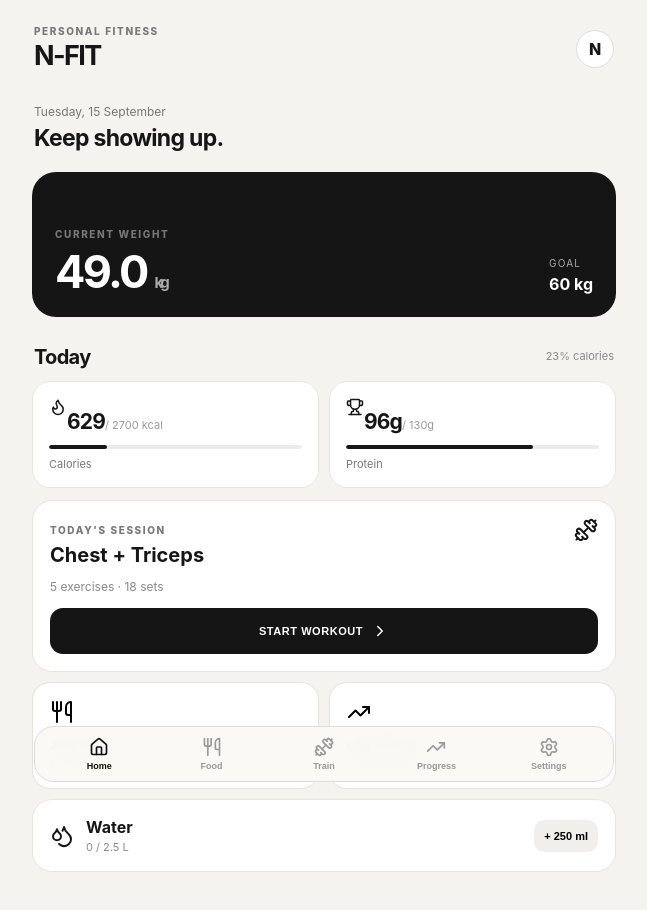
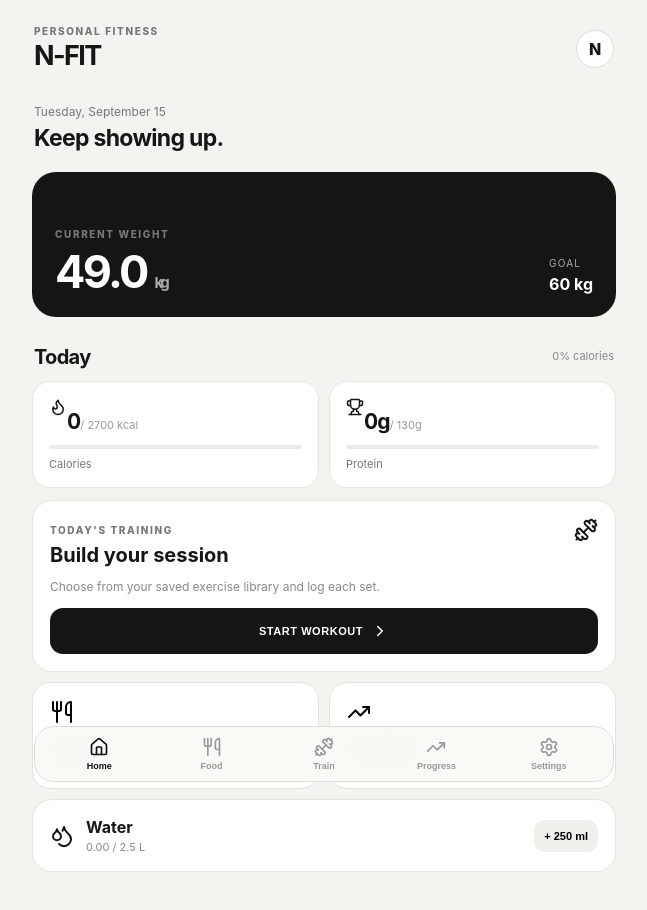
Before and after one commit to nishuyadav45111976-gif/N-Fit, a React (Vite) app: page / in a window 1280 px wide. Shown: the top 910 px of the page, without its empty margins (316-963 px from the left). Built offline with nearby package versions, Linux system fonts and the light colour scheme.

Commit message:
Add files via upload

```diff
--- a/src/main.jsx
+++ b/src/main.jsx
@@ -1,129 +1,134 @@
 import React, {useMemo, useState} from "react";
 import { createRoot } from "react-dom/client";
-import { Home, Utensils, Dumbbell, TrendingUp, Settings, Plus, ChevronRight, Flame, Droplets, Trophy } from "lucide-react";
+import { Home, Utensils, Dumbbell, TrendingUp, Settings, Plus, ChevronRight, Flame, Droplets, Trophy, Trash2, ChevronDown } from "lucide-react";
 import "./styles.css";
 
-const initialFood = [
-  {id:1,name:"Eggs",qty:"3 eggs",cal:216,protein:19,fat:14,carbs:1},
-  {id:2,name:"Chicken breast",qty:"250 g raw",cal:413,protein:77,fat:9,carbs:0},
-];
+const todayKey = () => new Date().toISOString().slice(0,10);
+const STORAGE = "nfit-v2";
+const defaultData = {
+  weight: 49,
+  goalWeight: 60,
+  calGoal: 2700,
+  proteinGoal: 130,
+  waterGoal: 2.5,
+  foodByDay: {},
+  workoutsByDay: {},
+  weightHistory: [{date: todayKey(), weight:49}],
+  waterByDay: {}
+};
 
-const exercises = [
-  {name:"Bench Press", last:"25 kg × 8"},
-  {name:"Lat Pulldown", last:"35 kg × 10"},
-  {name:"Incline Dumbbell Press", last:"10 kg × 10"},
-];
+const exerciseLibrary = {
+  Chest: ["Bench Press","Incline Dumbbell Press","Cable Fly","Pec Deck","Chest Press Machine","Dumbbell Fly"],
+  Back: ["Lat Pulldown","Seated Cable Row","One-Arm Dumbbell Row","Barbell Row","Straight-Arm Pulldown","Back Extension"],
+  Shoulders: ["Overhead Press","Dumbbell Shoulder Press","Lateral Raise","Rear Delt Fly","Face Pull","Front Raise"],
+  Biceps: ["Barbell Curl","Dumbbell Curl","Hammer Curl","Incline Dumbbell Curl","Cable Curl","Preacher Curl"],
+  Triceps: ["Cable Pushdown","Overhead Triceps Extension","Skull Crusher","Rope Pushdown","Dips","Close-Grip Bench Press"],
+  Legs: ["Barbell Squat","Leg Press","Romanian Deadlift","Leg Extension","Leg Curl","Walking Lunges","Calf Raise"]
+};
+const weightOptions = Array.from({length: 41},(_,i)=>(i+1)*2.5);
+const repOptions = Array.from({length: 30},(_,i)=>i+1);
+
+const foodDatabase = {
+  Eggs: {cal:72,protein:6.3,fat:4.8,carbs:.4},
+  "Ghee (1 tbsp)": {cal:126,protein:0,fat:14,carbs:0},
+  "Tomato (50 g)": {cal:9,protein:.45,fat:.1,carbs:2},
+  "Onion (30 g)": {cal:12,protein:.3,fat:0,carbs:2.8},
+  "Green chilli (5 g)": {cal:2,protein:.1,fat:0,carbs:.4},
+  "Besan (100 g)": {cal:387,protein:22,fat:6.7,carbs:58},
+  "Chicken breast (100 g cooked)": {cal:165,protein:31,fat:3.6,carbs:0},
+  Rice: {cal:130,protein:2.7,fat:.3,carbs:28},
+  Roti: {cal:120,protein:3.5,fat:3,carbs:18}
+};
+const recipes = {
+  "Egg Bhurji": {
+    servings: 1,
+    ingredients: [
+      {name:"Eggs", qty:"2 eggs", amount:2, unit:"eggs"},
+      {name:"Ghee", qty:"2 tbsp", amount:2, unit:"tbsp"},
+      {name:"Tomato", qty:"50 g", amount:50, unit:"g"},
+      {name:"Onion", qty:"30 g", amount:30, unit:"g"},
+      {name:"Green chilli", qty:"5 g", amount:5, unit:"g"},
+      {name:"Spices", qty:"salt + masala", amount:0, unit:""}
+    ],
+    note:"Default recipe. You can change the egg/ghee quantities before adding."
+  }
+};
+
+function load(){try{return {...defaultData,...JSON.parse(localStorage.getItem(STORAGE)||"{}")}}catch{return defaultData}}
+function save(data){localStorage.setItem(STORAGE,JSON.stringify(data))}
+function foodItem(name,qty,cal,protein,fat=0,carbs=0,recipe=false,ingredients=[]){return {id:crypto.randomUUID?.()||String(Date.now()+Math.random()),name,qty,cal,protein,fat,carbs,recipe,ingredients}}
+function calcRecipe(recipe, eggs=2, gheeTbsp=2){
+  const cal = eggs*foodDatabase.Eggs.cal + gheeTbsp*foodDatabase["Ghee (1 tbsp)"].cal + foodDatabase["Tomato (50 g)"].cal + foodDatabase["Onion (30 g)"].cal + foodDatabase["Green chilli (5 g)"].cal;
+  const protein = eggs*foodDatabase.Eggs.protein + foodDatabase["Tomato (50 g)"].protein + foodDatabase["Onion (30 g)"].protein + foodDatabase["Green chilli (5 g)"].protein;
+  const fat = eggs*foodDatabase.Eggs.fat + gheeTbsp*foodDatabase["Ghee (1 tbsp)"].fat + .1;
+  const carbs = eggs*foodDatabase.Eggs.carbs + 2 + 2.8 + .4;
+  return {cal:Math.round(cal),protein:Number(protein.toFixed(1)),fat:Number(fat.toFixed(1)),carbs:Number(carbs.toFixed(1))};
+}
 
 function App(){
-  const [tab,setTab] = useState("home");
-  const [food,setFood] = useState(initialFood);
-  const [weight,setWeight] = useState(49);
-  const [calGoal,setCalGoal] = useState(2700);
-  const [proteinGoal,setProteinGoal] = useState(130);
-
-  const totals = useMemo(()=>food.reduce((a,f)=>({
-    cal:a.cal+f.cal, protein:a.protein+f.protein, fat:a.fat+f.fat, carbs:a.carbs+f.carbs
-  }),{cal:0,protein:0,fat:0,carbs:0}),[food]);
-
-  const addFood=()=>setFood([...food,{id:Date.now(),name:"New food",qty:"1 serving",cal:200,protein:10,fat:5,carbs:25}]);
-
-  return <div className="app">
-    <header className="topbar">
-      <div>
-        <div className="eyebrow">PERSONAL FITNESS</div>
-        <h1>N-FIT</h1>
-      </div>
-      <div className="avatar">N</div>
-    </header>
-
-    <main>
-      {tab==="home" && <HomePage weight={weight} totals={totals} calGoal={calGoal} proteinGoal={proteinGoal} setTab={setTab}/>}
-      {tab==="food" && <FoodPage food={food} totals={totals} addFood={addFood}/>}
-      {tab==="workout" && <WorkoutPage/>}
-      {tab==="progress" && <ProgressPage weight={weight} setWeight={setWeight}/>}
-      {tab==="settings" && <SettingsPage calGoal={calGoal} setCalGoal={setCalGoal} proteinGoal={proteinGoal} setProteinGoal={setProteinGoal}/>}
-    </main>
-
-    <nav className="nav">
-      {[
-        ["home",Home,"Home"],["food",Utensils,"Food"],["workout",Dumbbell,"Train"],["progress",TrendingUp,"Progress"],["settings",Settings,"Settings"]
-      ].map(([id,Icon,label])=>
-        <button className={tab===id?"active":""} onClick={()=>setTab(id)} key={id}>
-          <Icon size={20}/><span>{label}</span>
-        </button>
-      )}
-    </nav>
-  </div>
+ const [tab,setTab]=useState("home");
+ const [data,setData]=useState(load);
+ const day=todayKey();
+ const update=(patch)=>setData(prev=>{const next={...prev,...patch};save(next);return next});
+ const food=data.foodByDay[day]||[];
+ const workout=data.workoutsByDay[day]||{};
+ const totals=useMemo(()=>food.reduce((a,f)=>({cal:a.cal+f.cal,protein:a.protein+f.protein,fat:a.fat+f.fat,carbs:a.carbs+f.carbs}),{cal:0,protein:0,fat:0,carbs:0}),[food]);
+ const addFood=(item)=>update({foodByDay:{...data.foodByDay,[day]:[...food,item]}});
+ const removeFood=(id)=>update({foodByDay:{...data.foodByDay,[day]:food.filter(f=>f.id!==id)}});
+ const addWeight=(w)=>update({weight:w,weightHistory:[...data.weightHistory,{date:day,weight:w}]});
+ const water=data.waterByDay[day]||0;
+ const addWater=()=>update({waterByDay:{...data.waterByDay,[day]:Math.min(data.waterGoal,water+.25)}});
+ return <div className="app">
+  <header className="topbar"><div><div className="eyebrow">PERSONAL FITNESS</div><h1>N-FIT</h1></div><div className="avatar">N</div></header>
+  <main>
+   {tab==="home"&&<HomePage data={data} totals={totals} water={water} setTab={setTab} addWater={addWater}/>}
+   {tab==="food"&&<FoodPage food={food} totals={totals} addFood={addFood} removeFood={removeFood}/>}
+   {tab==="workout"&&<WorkoutPage workout={workout} updateWorkout={(w)=>update({workoutsByDay:{...data.workoutsByDay,[day]:w}})}/>}
+   {tab==="progress"&&<ProgressPage data={data} addWeight={addWeight}/>}
+   {tab==="settings"&&<SettingsPage data={data} update={update}/>}
+  </main>
+  <nav className="nav">{[["home",Home,"Home"],["food",Utensils,"Food"],["workout",Dumbbell,"Train"],["progress",TrendingUp,"Progress"],["settings",Settings,"Settings"]].map(([id,Icon,label])=><button className={tab===id?"active":""} onClick={()=>setTab(id)} key={id}><Icon size={20}/><span>{label}</span></button>)}</nav>
+ </div>
 }
 
-function HomePage({weight,totals,calGoal,proteinGoal,setTab}){
- const pct=Math.min(100,Math.round(totals.cal/calGoal*100));
- return <section className="page">
-   <div className="welcome"><span>Tuesday, 15 September</span><strong>Keep showing up.</strong></div>
-   <div className="heroCard">
-     <div><span className="label">CURRENT WEIGHT</span><div className="big">{weight.toFixed(1)} <small>kg</small></div></div>
-     <div className="goal">GOAL <b>60 kg</b></div>
-   </div>
-   <div className="sectionTitle"><h2>Today</h2><span>{pct}% calories</span></div>
-   <div className="macroGrid">
-     <div className="macro"><Flame size={18}/><b>{totals.cal}</b><span>/ {calGoal} kcal</span><div className="bar"><i style={{width:pct+"%"}}/></div><small>Calories</small></div>
-     <div className="macro"><Trophy size={18}/><b>{totals.protein}g</b><span>/ {proteinGoal}g</span><div className="bar"><i style={{width:Math.min(100,totals.protein/proteinGoal*100)+"%"}}/></div><small>Protein</small></div>
-   </div>
-   <div className="card workoutCard">
-     <div className="cardHead"><div><span className="label">TODAY'S SESSION</span><h2>Chest + Triceps</h2></div><Dumbbell size={24}/></div>
-     <p>5 exercises · 18 sets</p>
-     <button className="primary" onClick={()=>setTab("workout")}>START WORKOUT <ChevronRight size={18}/></button>
-   </div>
-   <div className="quickGrid">
-     <button onClick={()=>setTab("food")}><Utensils/><b>Add food</b><span>Log a meal</span></button>
-     <button onClick={()=>setTab("progress")}><TrendingUp/><b>Log weight</b><span>Track progress</span></button>
-   </div>
-   <div className="card hydration"><Droplets/><div><b>Water</b><span>0 / 2.5 L</span></div><button>+ 250 ml</button></div>
+function HomePage({data,totals,water,setTab,addWater}){const pct=Math.min(100,Math.round(totals.cal/data.calGoal*100));return <section className="page">
+ <div className="welcome"><span>{new Date().toLocaleDateString(undefined,{weekday:"long",day:"numeric",month:"long"})}</span><strong>Keep showing up.</strong></div>
+ <div className="heroCard"><div><span className="label">CURRENT WEIGHT</span><div className="big">{Number(data.weight).toFixed(1)} <small>kg</small></div></div><div className="goal">GOAL <b>{data.goalWeight} kg</b></div></div>
+ <div className="sectionTitle"><h2>Today</h2><span>{pct}% calories</span></div><div className="macroGrid"><Macro icon={<Flame size={18}/>} value={totals.cal} suffix={`/ ${data.calGoal} kcal`} label="Calories" pct={pct}/><Macro icon={<Trophy size={18}/>} value={`${totals.protein}g`} suffix={`/ ${data.proteinGoal}g`} label="Protein" pct={Math.min(100,totals.protein/data.proteinGoal*100)}/></div>
+ <div className="card workoutCard"><div className="cardHead"><div><span className="label">TODAY'S TRAINING</span><h2>Build your session</h2></div><Dumbbell size={24}/></div><p>Choose from your saved exercise library and log each set.</p><button className="primary" onClick={()=>setTab("workout")}>START WORKOUT <ChevronRight size={18}/></button></div>
+ <div className="quickGrid"><button onClick={()=>setTab("food")}><Utensils/><b>Add food</b><span>Recipes + foods</span></button><button onClick={()=>setTab("progress")}><TrendingUp/><b>Log weight</b><span>Track progress</span></button></div>
+ <div className="card hydration"><Droplets/><div><b>Water</b><span>{water.toFixed(2)} / {data.waterGoal} L</span></div><button onClick={addWater}>+ 250 ml</button></div>
+ </section>}
+function Macro({icon,value,suffix,label,pct}){return <div className="macro">{icon}<b>{value}</b><span>{suffix}</span><div className="bar"><i style={{width:pct+"%"}}/></div><small>{label}</small></div>}
+
+function FoodPage({food,totals,addFood,removeFood}){
+ const [show,setShow]=useState(false); const [recipeOpen,setRecipeOpen]=useState(false); const [eggs,setEggs]=useState(2); const [ghee,setGhee]=useState(2);
+ const addSimple=()=>{const n=prompt("Food name"); if(!n)return; const cal=Number(prompt("Calories (kcal)")||0), protein=Number(prompt("Protein (g)")||0); addFood(foodItem(n,"1 serving",cal,protein));};
+ const r=calcRecipe(recipes["Egg Bhurji"],eggs,ghee);
+ return <section className="page"><div className="pageTitle"><div><span className="label">NUTRITION</span><h2>Food log</h2></div><button className="round" onClick={()=>setShow(!show)}><Plus/></button></div>
+ <div className="nutritionHero"><div><span>CALORIES</span><strong>{Math.round(totals.cal)}</strong><small>kcal today</small></div><div><span>PROTEIN</span><strong>{totals.protein.toFixed(1)}g</strong><small>logged today</small></div></div>
+ {show&&<div className="addPanel card"><button className="recipeButton" onClick={()=>setRecipeOpen(!recipeOpen)}><span>🍳</span><div><b>Egg Bhurji</b><small>2 eggs + ghee + tomato + onion + chilli</small></div><ChevronDown className={recipeOpen?"rot": ""}/></button>{recipeOpen&&<div className="recipeBox"><div className="adjustGrid"><label>Eggs<select value={eggs} onChange={e=>setEggs(Number(e.target.value))}>{[1,2,3,4,5,6].map(n=><option key={n}>{n}</option>)}</select></label><label>Ghee<select value={ghee} onChange={e=>setGhee(Number(e.target.value))}>{[0,1,2,3,4].map(n=><option key={n}>{n} tbsp</option>)}</select></label></div><div className="ingredientList"><b>It will add automatically:</b><span>{eggs} eggs</span><span>{ghee} tbsp ghee</span><span>50 g tomato</span><span>30 g onion</span><span>5 g green chilli</span><span>salt + spices</span></div><div className="recipeTotal"><b>{r.cal} kcal · {r.protein}g protein</b><button className="primary" onClick={()=>{addFood(foodItem("Egg Bhurji",`${eggs} eggs · ${ghee} tbsp ghee`,r.cal,r.protein,r.fat,r.carbs,true,[`${eggs} eggs`,`${ghee} tbsp ghee`,`50 g tomato`,`30 g onion`,`5 g green chilli`,`salt + spices`]));setShow(false);setRecipeOpen(false)}}>ADD TO TODAY</button></div></div>}<button className="simpleAdd" onClick={addSimple}>+ Add another food manually</button></div>}
+ <div className="sectionTitle"><h2>Today's food</h2><span>{food.length} items</span></div><div className="list">{food.length===0?<div className="empty">No food logged yet. Add a recipe above.</div>:food.map(f=><div className="foodRow" key={f.id}><div className="foodIcon">{f.recipe?"🍳":"🍽️"}</div><div className="grow"><b>{f.name}</b><span>{f.qty}</span>{f.recipe&&<small className="ingredients">{f.ingredients.join(" · ")}</small>}</div><div className="foodMacros"><b>{Math.round(f.cal)}</b><span>{f.protein}g P</span></div><button className="iconBtn" onClick={()=>removeFood(f.id)}><Trash2 size={16}/></button></div>)}</div>
  </section>
 }
 
-function FoodPage({food,totals,addFood}){
- return <section className="page">
-   <div className="pageTitle"><div><span className="label">NUTRITION</span><h2>Food log</h2></div><button className="round" onClick={addFood}><Plus/></button></div>
-   <div className="nutritionHero"><div><span>CALORIES</span><strong>{totals.cal}</strong><small>kcal today</small></div><div><span>PROTEIN</span><strong>{totals.protein}g</strong><small>logged today</small></div></div>
-   <div className="sectionTitle"><h2>Today's food</h2><span>{food.length} items</span></div>
-   <div className="list">{food.map(f=><div className="foodRow" key={f.id}><div className="foodIcon">🍽️</div><div className="grow"><b>{f.name}</b><span>{f.qty}</span></div><div className="foodMacros"><b>{f.cal}</b><span>{f.protein}g P</span></div></div>)}</div>
-   <button className="widePrimary" onClick={addFood}><Plus size={18}/> ADD FOOD</button>
+function WorkoutPage({workout,updateWorkout}){
+ const [muscle,setMuscle]=useState("Chest"); const [selected,setSelected]=useState(exerciseLibrary.Chest[0]); const [sets,setSets]=useState(workout[selected]||[{kg:10,reps:8,done:false},{kg:10,reps:8,done:false},{kg:10,reps:8,done:false}]);
+ const selectExercise=(name)=>{setSelected(name);setSets(workout[name]||[{kg:10,reps:8,done:false},{kg:10,reps:8,done:false},{kg:10,reps:8,done:false}])};
+ const saveSets=(next)=>{setSets(next);updateWorkout({...workout,[selected]:next})};
+ const addSet=()=>saveSets([...sets,{kg:sets.at(-1)?.kg||10,reps:sets.at(-1)?.reps||8,done:false}]);
+ return <section className="page"><div className="pageTitle"><div><span className="label">EXERCISE LIBRARY</span><h2>Train</h2></div></div>
+ <div className="muscleTabs">{Object.keys(exerciseLibrary).map(m=><button className={muscle===m?"sel":""} onClick={()=>{setMuscle(m);selectExercise(exerciseLibrary[m][0])}} key={m}>{m}</button>)}</div>
+ <div className="exercisePicker">{exerciseLibrary[muscle].map(e=><button className={selected===e?"selected":""} onClick={()=>selectExercise(e)} key={e}>{e}</button>)}</div>
+ <div className="card exercise"><div className="exerciseHead"><div><span className="label">{muscle.toUpperCase()}</span><h3>{selected}</h3><span>Log your weight and reps for every set.</span></div><Dumbbell/></div>
+ <div className="setHead"><span>SET</span><span>WEIGHT</span><span>REPS</span><span>DONE</span></div>
+ {sets.map((s,i)=><div className="setRow" key={i}><span>{i+1}</span><select value={s.kg} onChange={e=>saveSets(sets.map((x,j)=>j===i?{...x,kg:Number(e.target.value)}:x))}>{weightOptions.map(w=><option key={w}>{w}</option>)}</select><select value={s.reps} onChange={e=>saveSets(sets.map((x,j)=>j===i?{...x,reps:Number(e.target.value)}:x))}>{repOptions.map(r=><option key={r}>{r}</option>)}</select><button className={s.done?"done":""} onClick={()=>saveSets(sets.map((x,j)=>j===i?{...x,done:!x.done}:x))}>✓</button></div>)}
+ <button className="addSet" onClick={addSet}>+ ADD SET</button></div><button className="widePrimary">FINISH WORKOUT</button>
  </section>
 }
 
-function WorkoutPage(){
- const [sets,setSets]=useState({});
- const log=(name,i)=>setSets({...sets,[name+"-"+i]:true});
- return <section className="page">
-   <div className="pageTitle"><div><span className="label">TUESDAY · CHEST + TRICEPS</span><h2>Workout</h2></div><span className="timer">00:00</span></div>
-   <div className="tip">Progressive overload · Beat your previous performance when form stays clean.</div>
-   {exercises.map((e,idx)=><div className="exercise card" key={e.name}>
-     <div className="exerciseHead"><div><h3>{e.name}</h3><span>Last: {e.last}</span></div><ChevronRight/></div>
-     <div className="setHead"><span>SET</span><span>KG</span><span>REPS</span><span></span></div>
-     {[0,1,2].map(i=><div className="setRow" key={i}><span>{i+1}</span><input inputMode="decimal" placeholder={idx? "—":"20"}/><input inputMode="numeric" placeholder="8"/><button className={sets[e.name+"-"+i]?"done":""} onClick={()=>log(e.name,i)}>✓</button></div>)}
-   </div>)}
-   <button className="widePrimary">FINISH WORKOUT</button>
- </section>
-}
+function ProgressPage({data,addWeight}){const [weight,setWeight]=useState(data.weight); const history=data.weightHistory||[]; const min=Math.min(...history.map(x=>x.weight),data.weight)-.5,max=Math.max(...history.map(x=>x.weight),data.weight)+.5;return <section className="page"><div className="pageTitle"><div><span className="label">PROGRESS</span><h2>Your journey</h2></div></div><div className="statGrid"><div className="stat"><span>CURRENT</span><b>{Number(data.weight).toFixed(1)} kg</b></div><div className="stat"><span>GOAL</span><b>{data.goalWeight} kg</b></div><div className="stat"><span>TO GO</span><b>{Math.max(0,data.goalWeight-data.weight).toFixed(1)} kg</b></div></div><div className="card chart"><div className="cardHead"><div><span className="label">BODY WEIGHT</span><h3>Saved entries</h3></div><TrendingUp/></div><div className="spark">{history.slice(-14).map((v,i,a)=><div className="point" key={i} style={{left:`${a.length===1?50:i/(a.length-1)*90+5}%`,bottom:`${(v.weight-min)/(max-min)*75+10}%`}}><b>{v.weight}</b></div>)}</div></div><div className="card inputCard"><label>LOG TODAY'S WEIGHT</label><div className="weightInput"><input inputMode="decimal" value={weight} onChange={e=>setWeight(e.target.value)}/><span>kg</span><button onClick={()=>addWeight(Number(weight))}>SAVE</button></div></div></section>}
 
-function ProgressPage({weight,setWeight}){
- const [history,setHistory]=useState([49,49.2,49.0,49.4,49.7]);
- const add=()=>{const n=Number(weight); if(n>0)setHistory([...history,n])};
- const min=Math.min(...history)-.5,max=Math.max(...history)+.5;
- return <section className="page">
-   <div className="pageTitle"><div><span className="label">PROGRESS</span><h2>Your journey</h2></div></div>
-   <div className="statGrid"><div className="stat"><span>CURRENT</span><b>{weight.toFixed(1)} kg</b></div><div className="stat"><span>GOAL</span><b>60 kg</b></div><div className="stat"><span>TO GO</span><b>{Math.max(0,60-weight).toFixed(1)} kg</b></div></div>
-   <div className="card chart"><div className="cardHead"><div><span className="label">BODY WEIGHT</span><h3>Last entries</h3></div><TrendingUp/></div><div className="spark">{history.map((v,i)=><div className="point" key={i} style={{left:`${i/(history.length-1)*90+5}%`,bottom:`${(v-min)/(max-min)*75+10}%`}}><b>{v}</b></div>)}</div><div className="chartLine">{history.map((v,i)=><span key={i} style={{left:`${i/(history.length-1)*90+5}%`}}/>)}</div></div>
-   <div className="card inputCard"><label>LOG TODAY'S WEIGHT</label><div className="weightInput"><input value={weight} onChange={e=>setWeight(Number(e.target.value))}/><span>kg</span><button onClick={add}>SAVE</button></div></div>
- </section>
-}
-
-function SettingsPage({calGoal,setCalGoal,proteinGoal,setProteinGoal}){
- return <section className="page">
-   <div className="pageTitle"><div><span className="label">N-FIT</span><h2>Settings</h2></div></div>
-   <div className="card settings"><h3>Your targets</h3><label>Daily calories</label><input type="number" value={calGoal} onChange={e=>setCalGoal(Number(e.target.value))}/><label>Daily protein (g)</label><input type="number" value={proteinGoal} onChange={e=>setProteinGoal(Number(e.target.value))}/><div className="settingLine"><span>Storage</span><b>On this device</b></div><div className="settingLine"><span>App version</span><b>V1.0</b></div></div>
- </section>
-}
+function SettingsPage({data,update}){return <section className="page"><div className="pageTitle"><div><span className="label">N-FIT</span><h2>Settings</h2></div></div><div className="card settings"><h3>Your targets</h3><label>Daily calories</label><input type="number" value={data.calGoal} onChange={e=>update({calGoal:Number(e.target.value)})}/><label>Daily protein (g)</label><input type="number" value={data.proteinGoal} onChange={e=>update({proteinGoal:Number(e.target.value)})}/><label>Goal weight (kg)</label><input type="number" step="0.1" value={data.goalWeight} onChange={e=>update({goalWeight:Number(e.target.value)})}/><label>Water goal (L)</label><input type="number" step="0.1" value={data.waterGoal} onChange={e=>update({waterGoal:Number(e.target.value)})}/><div className="settingLine"><span>Storage</span><b>Saved on this device</b></div><div className="settingLine"><span>App version</span><b>V2.0</b></div></div></section>}
 
 createRoot(document.getElementById("root")).render(<App/>);
```
Also changed, not shown: src/styles.css.
